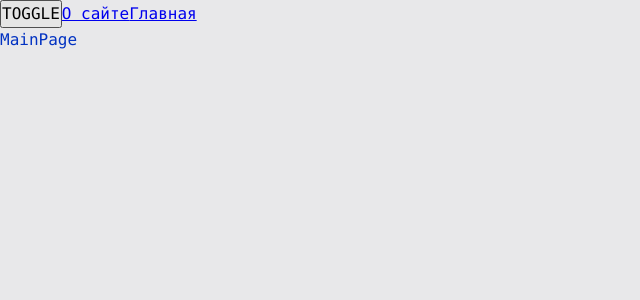
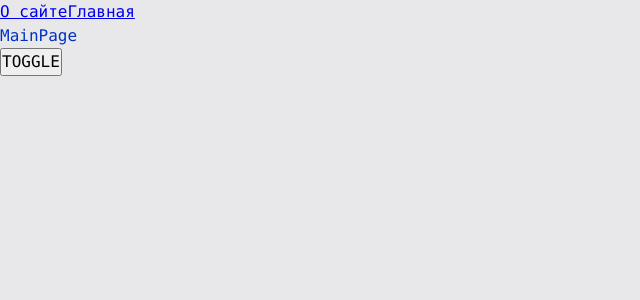
Before and after one commit to ValentinBrest/satisfaction, a React app: page / in a window 1280 px wide. Shown: the top 300 px of the page, without its empty margins (0-640 px from the left). Built offline with nearby package versions, Linux system fonts and the light colour scheme.

Commit message:
feat: create Navbar

```diff
--- a/src/app/App.tsx
+++ b/src/app/App.tsx
@@ -1,6 +1,6 @@
 import { useTheme } from "app/providers/ThemeProvider"
-import { Link } from "react-router-dom"
 import { classNames } from "shared/lib/classNames/classNames"
+import { NavBar } from "widgets/NavBar"
 import { AppRouter } from "./providers/router"
 import './styles/index.scss'
 
@@ -10,10 +10,9 @@ function App() {
 
     return (
         <div className={classNames('app', {}, [theme])}>
+            <NavBar/>
+            <AppRouter/>
             <button onClick={toggleTheme}>TOGGLE</button>
-            <Link to="/about">О сайте</Link>
-            <Link to="/">Главная</Link>
-            <AppRouter/>
         </div>
     )
 }
--- /dev/null
+++ b/src/widgets/NavBar/index.ts
@@ -0,0 +1,3 @@
+import { NavBar } from "./ui/NavBar";
+
+export {NavBar}
--- /dev/null
+++ b/src/widgets/NavBar/ui/NavBar.tsx
@@ -0,0 +1,16 @@
+import { Link } from 'react-router-dom';
+import { classNames } from 'shared/lib/classNames/classNames';
+import cl from './NavBar.module.scss'
+
+interface NavBarProps {
+    className?: string;
+}
+
+export const NavBar = ({className}: NavBarProps) => {
+    return (
+        <div className={classNames(cl.NavBar, {}, [className])}>
+            <Link to="/about">О сайте</Link>
+            <Link to="/">Главная</Link>
+        </div>
+    )
+}
```
Also changed, not shown: src/widgets/NavBar/ui/NavBar.module.scss (added).
